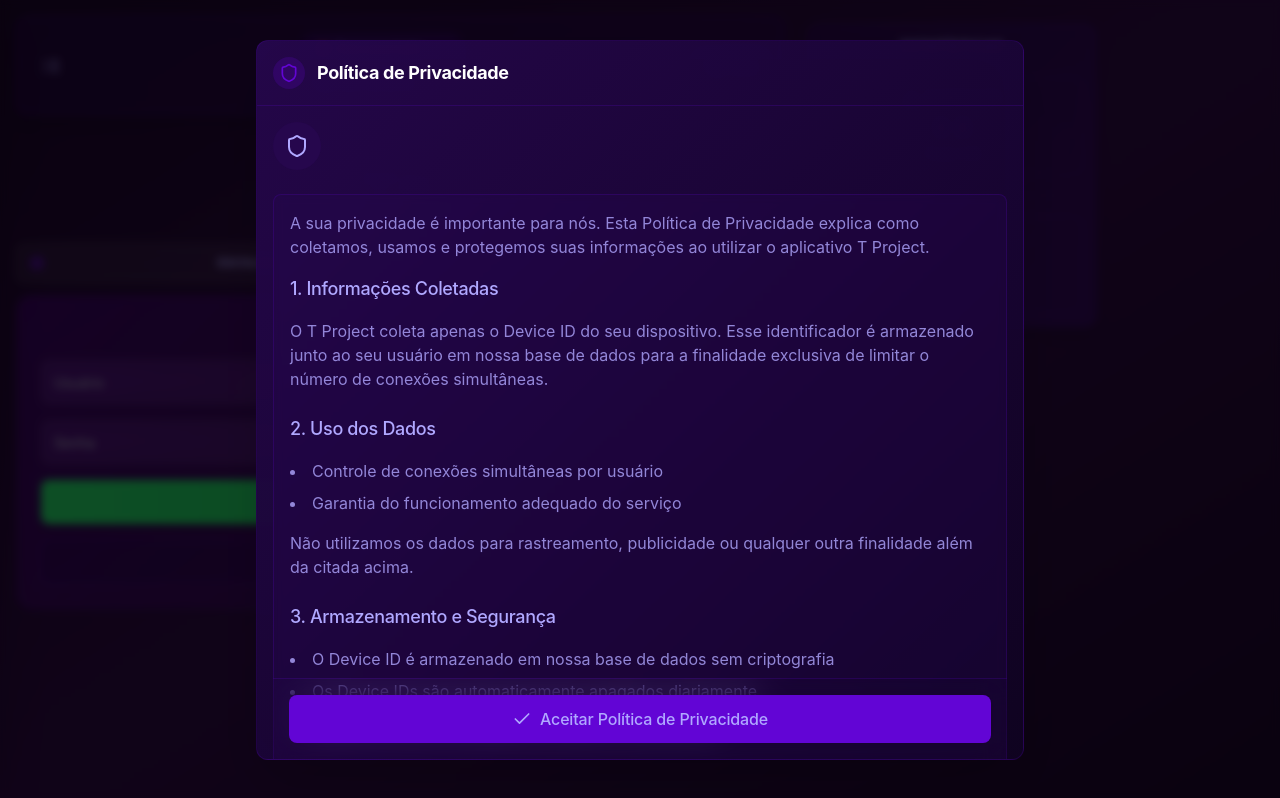
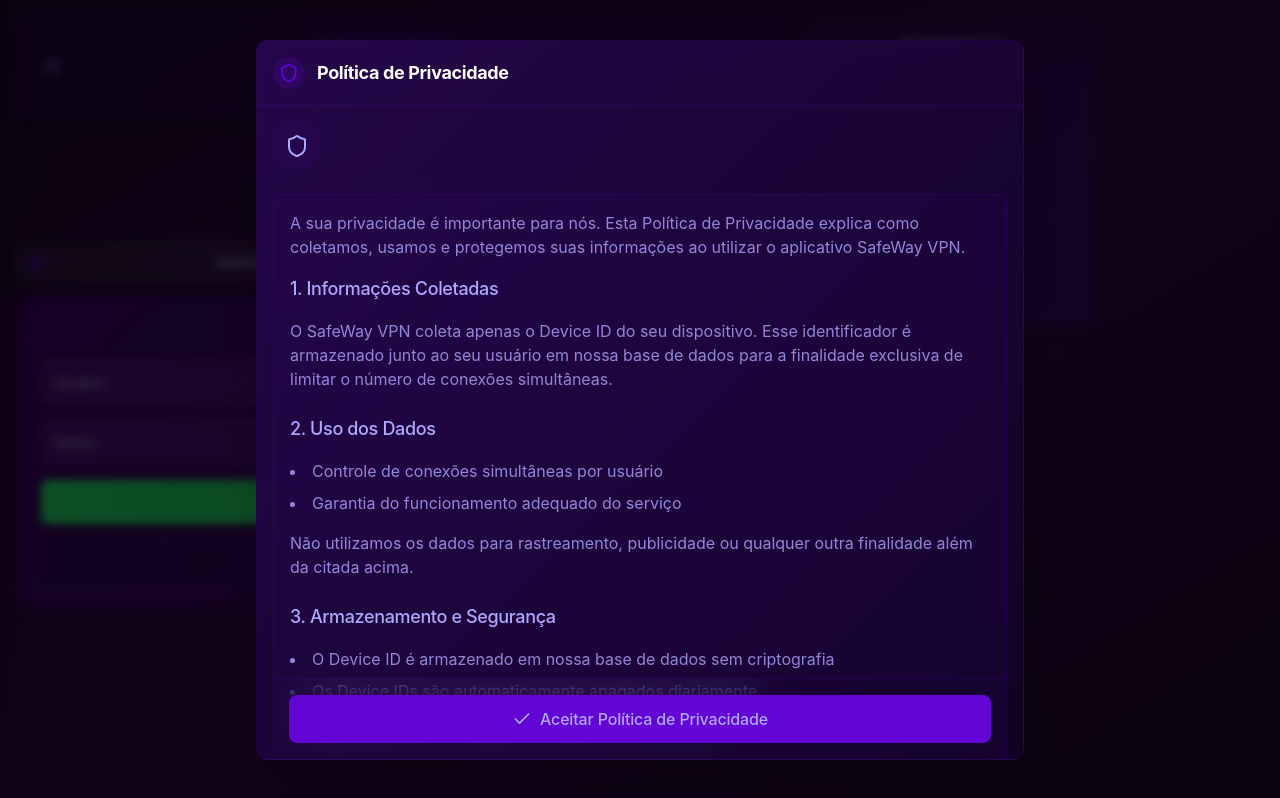
Before and after one commit to zkmendes13-code/SafeWay, a React (Vite) app: page / in a window 1280 px wide. Both pictures are taken after a click on the button "Aceitar Termos". Built offline with nearby package versions, Linux system fonts and the light colour scheme.

Commit message:
Atualizar o Privacy.tsx

```diff
--- a/src/components/modals/Privacy.tsx
+++ b/src/components/modals/Privacy.tsx
@@ -33,13 +33,13 @@
         <div className="p-4 rounded-lg bg-[#26074d]/30 border border-[#6205D5]/20 backdrop-blur-sm">
           <div className="prose prose-invert max-w-none">
             <p className="text-[#b0a8ff]/80 mb-4">
-              A sua privacidade é importante para nós. Esta Política de Privacidade explica como coletamos, usamos e protegemos suas informações ao utilizar o aplicativo T Project.
+              A sua privacidade é importante para nós. Esta Política de Privacidade explica como coletamos, usamos e protegemos suas informações ao utilizar o aplicativo SafeWay VPN.
             </p>
 
             <section className="mb-6">
               <h2 className="text-lg font-medium text-[#b0a8ff] mb-4">1. Informações Coletadas</h2>
               <p className="text-[#b0a8ff]/80 mb-4">
-                O T Project coleta apenas o Device ID do seu dispositivo. Esse identificador é armazenado junto ao seu usuário em nossa base de dados para a finalidade exclusiva de limitar o número de conexões simultâneas.
+                O SafeWay VPN coleta apenas o Device ID do seu dispositivo. Esse identificador é armazenado junto ao seu usuário em nossa base de dados para a finalidade exclusiva de limitar o número de conexões simultâneas.
               </p>
             </section>
 
@@ -66,7 +66,7 @@
             <section className="mb-6">
               <h2 className="text-lg font-medium text-[#b0a8ff] mb-4">4. Compartilhamento de Dados</h2>
               <p className="text-[#b0a8ff]/80 mb-4">
-                O T Project não compartilha suas informações com terceiros, parceiros ou serviços externos.
+                O SafeWay VPN não compartilha suas informações com terceiros, parceiros ou serviços externos.
               </p>
             </section>
 
@@ -80,14 +80,14 @@
                 <li>Solicitar a exclusão dos seus dados</li>
               </ul>
               <p className="text-[#b0a8ff]/80">
-              Para entrar em contato, envie um e-mail para <a href="mailto:talkera@sshtproject.com" className="underline">talkera@sshtproject.com</a>
+              Para entrar em contato, envie um e-mail para <a href="mailto:safewayplus@gmail.com" className="underline"></a>
                 </p>
             </section>
 
             <section className="mb-6">
               <h2 className="text-lg font-medium text-[#b0a8ff] mb-4">6. Base Legal e Responsabilidade</h2>
               <p className="text-[#b0a8ff]/80 mb-4">
-                O T Project não pertence a uma empresa registrada legalmente. O tratamento de dados é feito de forma automatizada, sem intervenção humana.
+                O SafeWay VPN não pertence a uma empresa registrada legalmente. O tratamento de dados é feito de forma automatizada, sem intervenção humana.
               </p>
             </section>
 
@@ -97,13 +97,13 @@
                 Podemos atualizar esta política de tempos em tempos. Quaisquer alterações serão publicadas nesta página, e o uso continuado do serviço implica na aceitação da política revisada.
               </p>
                 <p className="text-[#b0a8ff]/80">
-                Caso tenha dúvidas, entre em contato pelo e-mail <a href="mailto:talkera@sshtproject.com" className="underline">talkera@sshtproject.com</a>
+                Caso tenha dúvidas, entre em contato pelo e-mail <a href="mailto:safewayplus@gmail.com" className="underline"></a>
                 </p>
             </section>
 
             <footer className="mt-8 pt-4 border-t border-[#6205D5]/20">
               <p className="text-sm text-[#b0a8ff]/60 text-center">
-                Última atualização: 23/03/2025 - SSH T PROJECT
+                Última atualização: 23/03/2025 - SafeWay VPN
               </p>
             </footer>
           </div>
```
